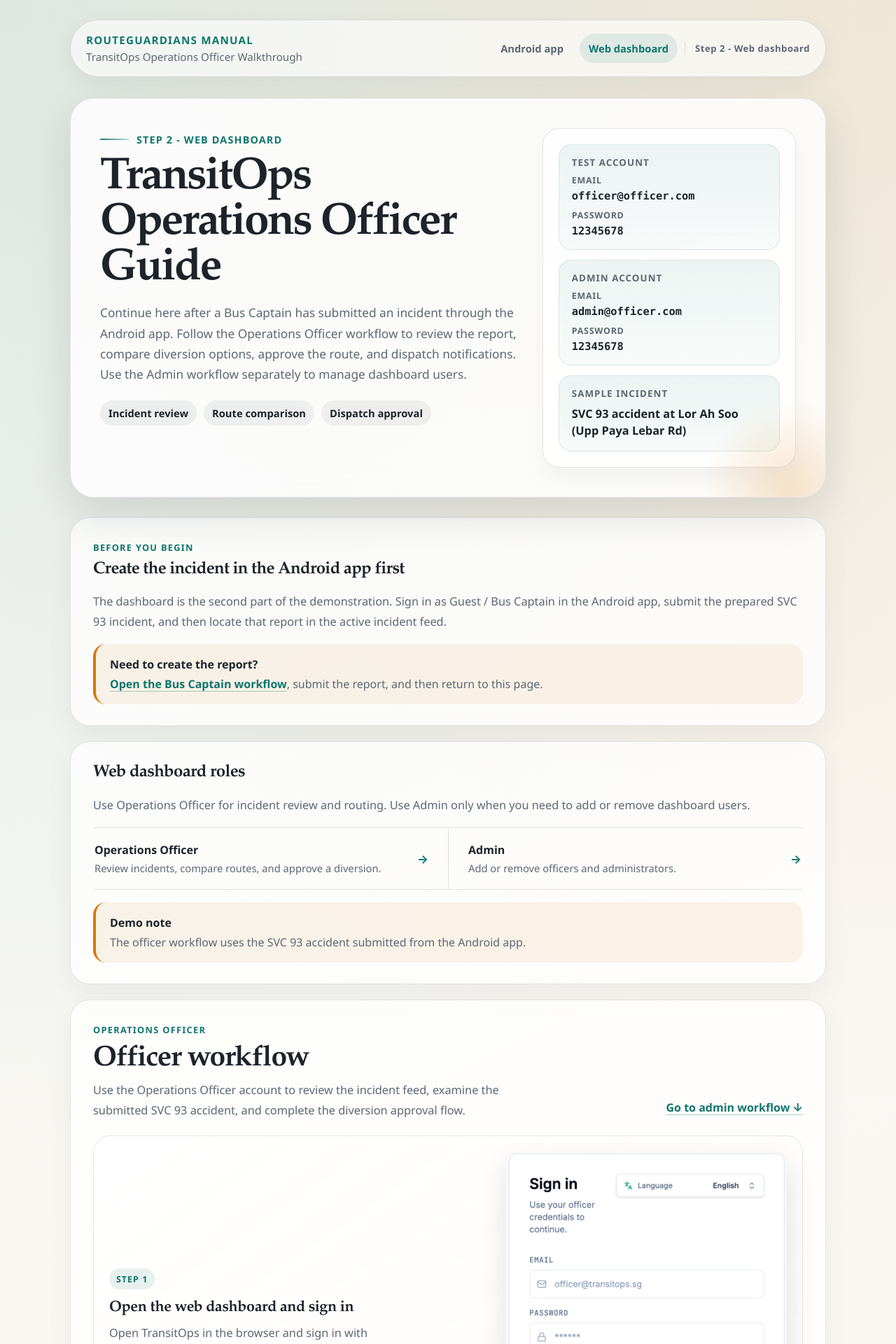
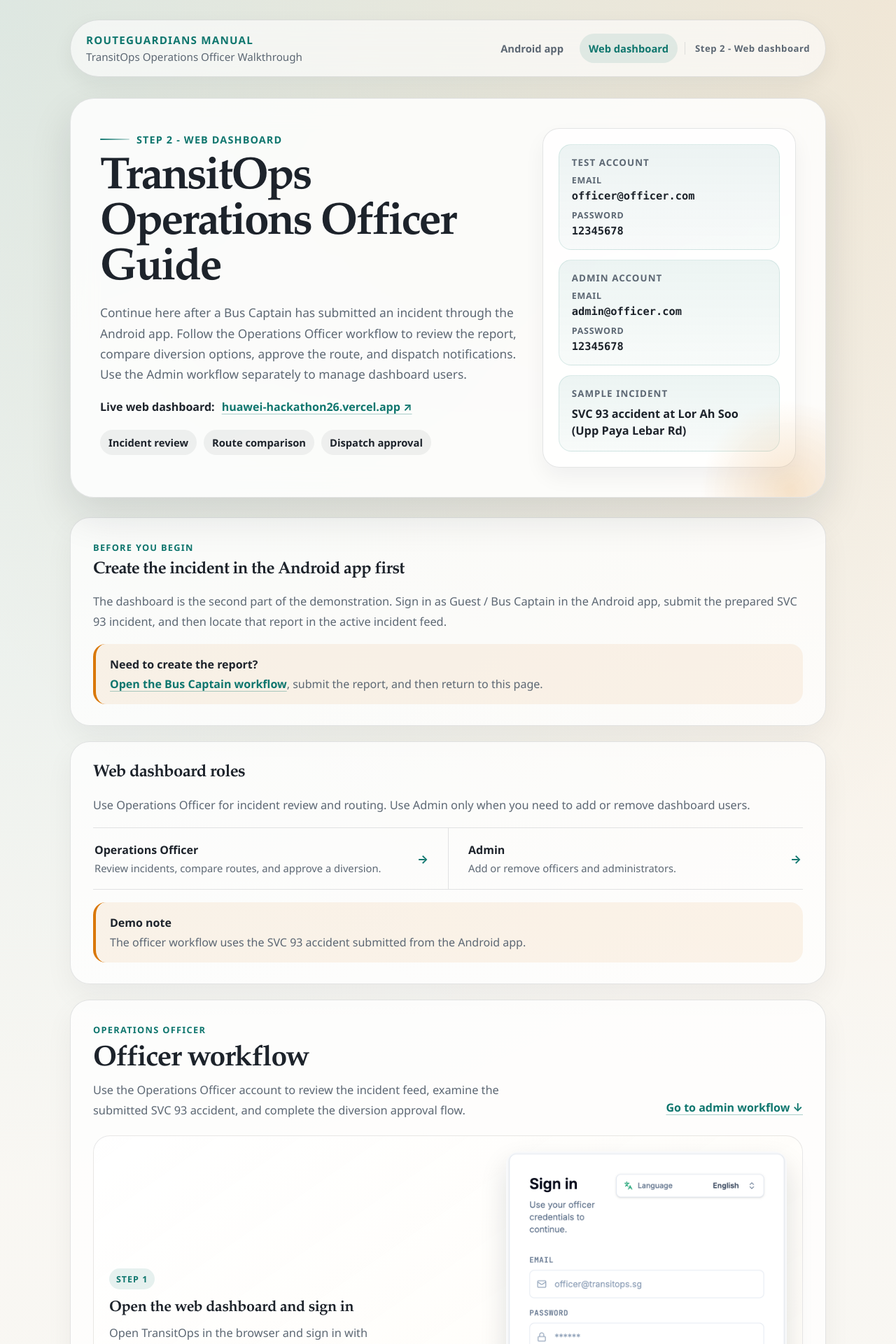
Before and after one commit to ZengZixuan05/RouteGuardians-Manual, a Jekyll site: the page built from web-dashboard.md, in a window 1280 px wide. Shown: the top 1920 px of the page at 70% size. Built offline with Jekyll 4.4.1, drawn with Linux system fonts in a browser that asks for light colours.

Commit message:
Add dashboard link near top of website

```diff
--- a/_layouts/default.html
+++ b/_layouts/default.html
@@ -244,6 +244,23 @@
       .action-note {
         color: var(--muted);
         font-size: 0.94rem;
+      }
+
+      .dashboard-access {
+        display: flex;
+        flex-wrap: wrap;
+        align-items: baseline;
+        gap: 6px 10px;
+        margin: 20px 0 0;
+        color: var(--muted);
+      }
+
+      .dashboard-access strong {
+        color: var(--text);
+      }
+
+      .dashboard-access a {
+        overflow-wrap: anywhere;
       }
 
       .card {
--- a/web-dashboard.md
+++ b/web-dashboard.md
@@ -16,6 +16,15 @@
         Continue here after a Bus Captain has submitted an incident through the Android app.
         Follow the Operations Officer workflow to review the report, compare diversion options,
         approve the route, and dispatch notifications. Use the Admin workflow separately to manage dashboard users.
+      </p>
+      <p class="dashboard-access">
+        <strong>Live web dashboard:</strong>
+        <a
+          class="text-link"
+          href="https://huawei-hackathon26.vercel.app"
+          target="_blank"
+          rel="noopener noreferrer"
+        >huawei-hackathon26.vercel.app <span aria-hidden="true">&nearr;</span></a>
       </p>
       <div class="tag-row" style="margin-top: 22px;">
         <span class="tag">Incident review</span>
```
